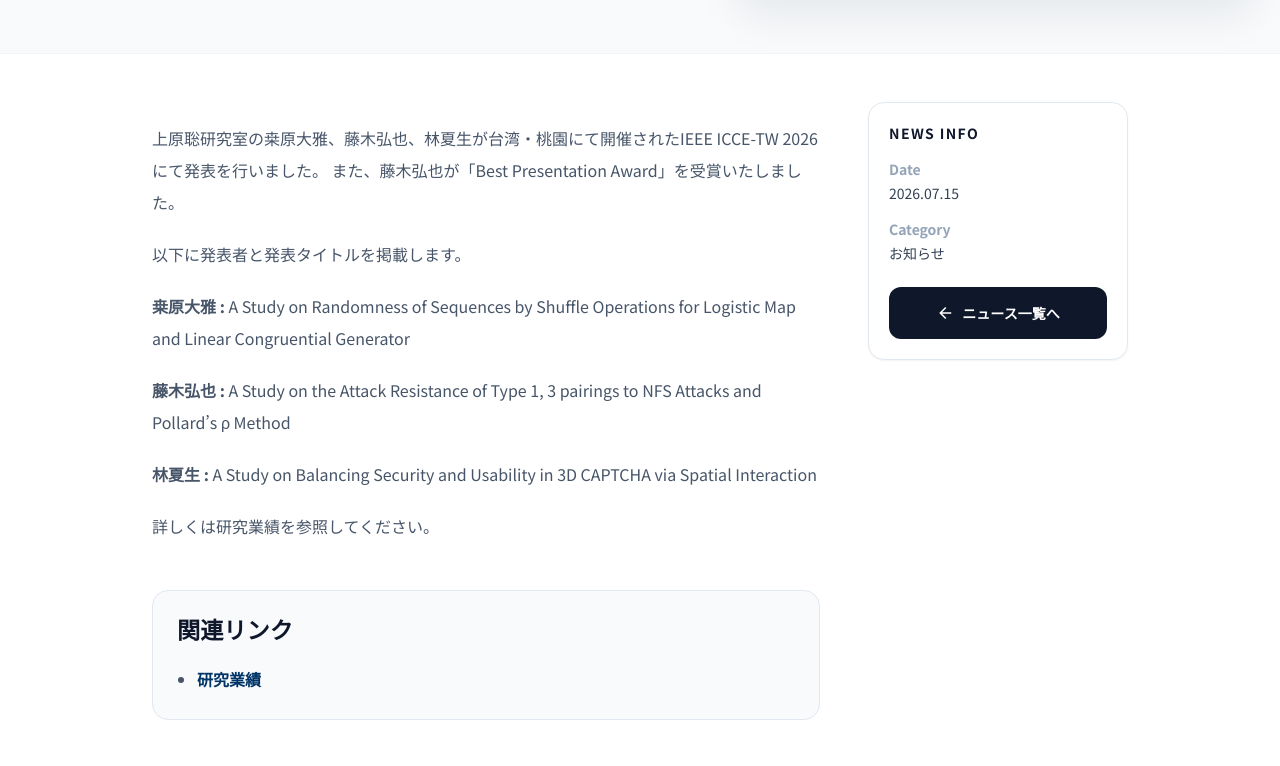
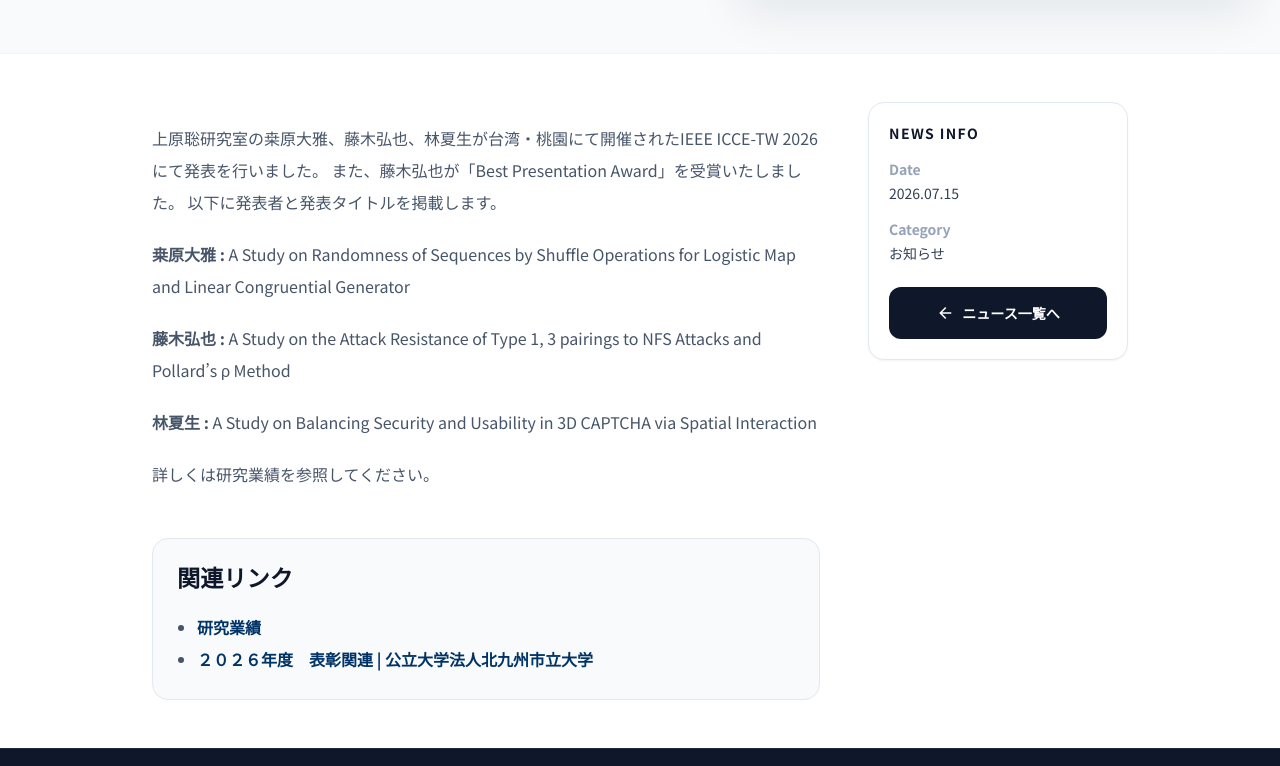
Before and after one commit to Uehara-Lab/site, a Jekyll site: the page built from _news/2026-07-15-iccetw-award.md, in a window 1280 px wide and 900 px high, scrolled down 483 px, cut to the strip 134-900 px from the top of the window. Built offline with Jekyll 4.4.1, drawn with Linux system fonts in a browser that asks for light colours; nearby versions of some CDN libraries.

Commit message:
受賞リンクを２つ追加
Updated the award announcement to include a link for the 'Best Presentation Award' received by 藤木弘也.

```diff
--- a/_news/2026-07-15-iccetw-award.md
+++ b/_news/2026-07-15-iccetw-award.md
@@ -7,11 +7,13 @@
 related_links:
     - label: "研究業績"
       href: "/works.html"
+    - label: "２０２６年度　表彰関連 | 公立大学法人北九州市立大学"
+      href: "https://www.kitakyu-u.ac.jp/research/others/commendation/2026.html#20260803-1"
+
 ---
 
 上原聡研究室の桒原大雅、藤木弘也、林夏生が台湾・桃園にて開催されたIEEE ICCE-TW 2026にて発表を行いました。
-また、藤木弘也が「Best Presentation Award」を受賞いたしました。
-
+また、藤木弘也が「Best Presentation Award」を<a href="https://www.kitakyu-u.ac.jp/research/others/commendation/2026.html#20260803-1" target="_blank">受賞いたしました。</a>
 以下に発表者と発表タイトルを掲載します。
 
 >**桒原大雅 :** A Study on Randomness of Sequences by Shuffle Operations for Logistic Map and Linear Congruential Generator
```
